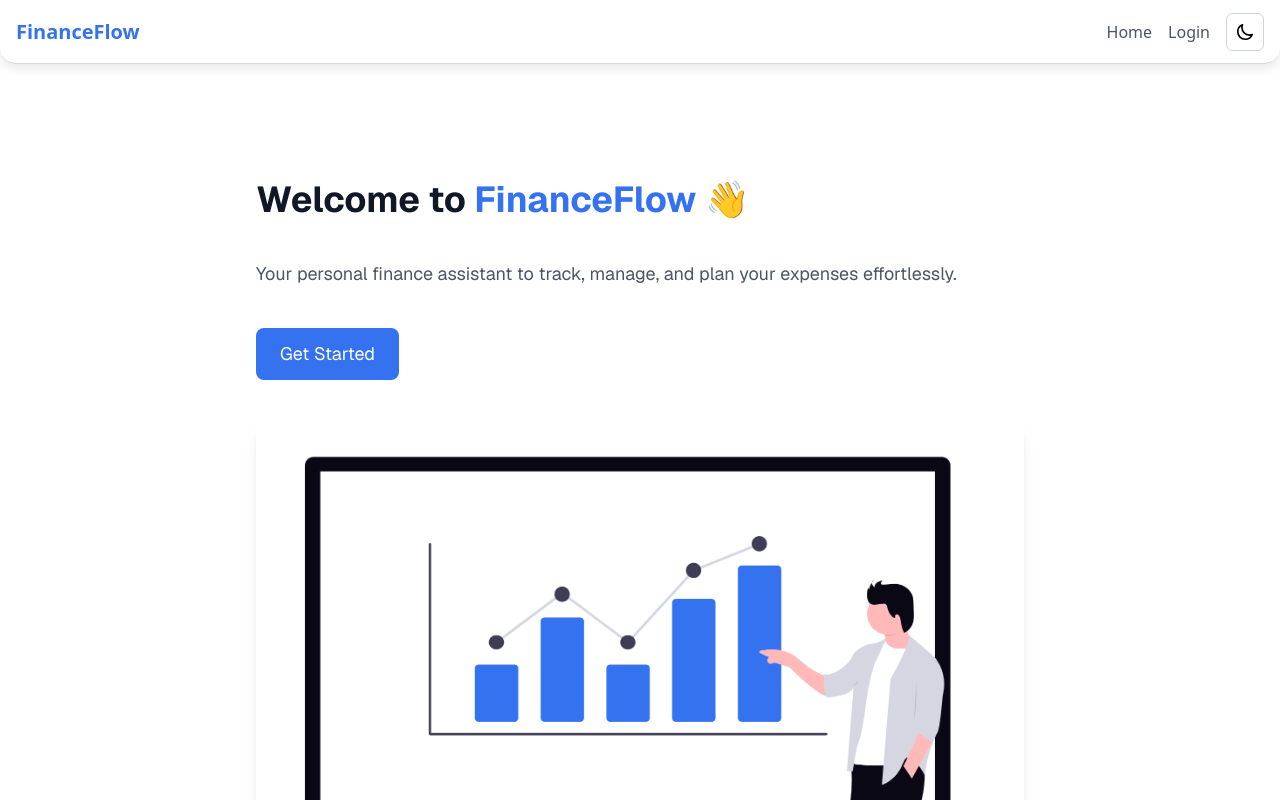
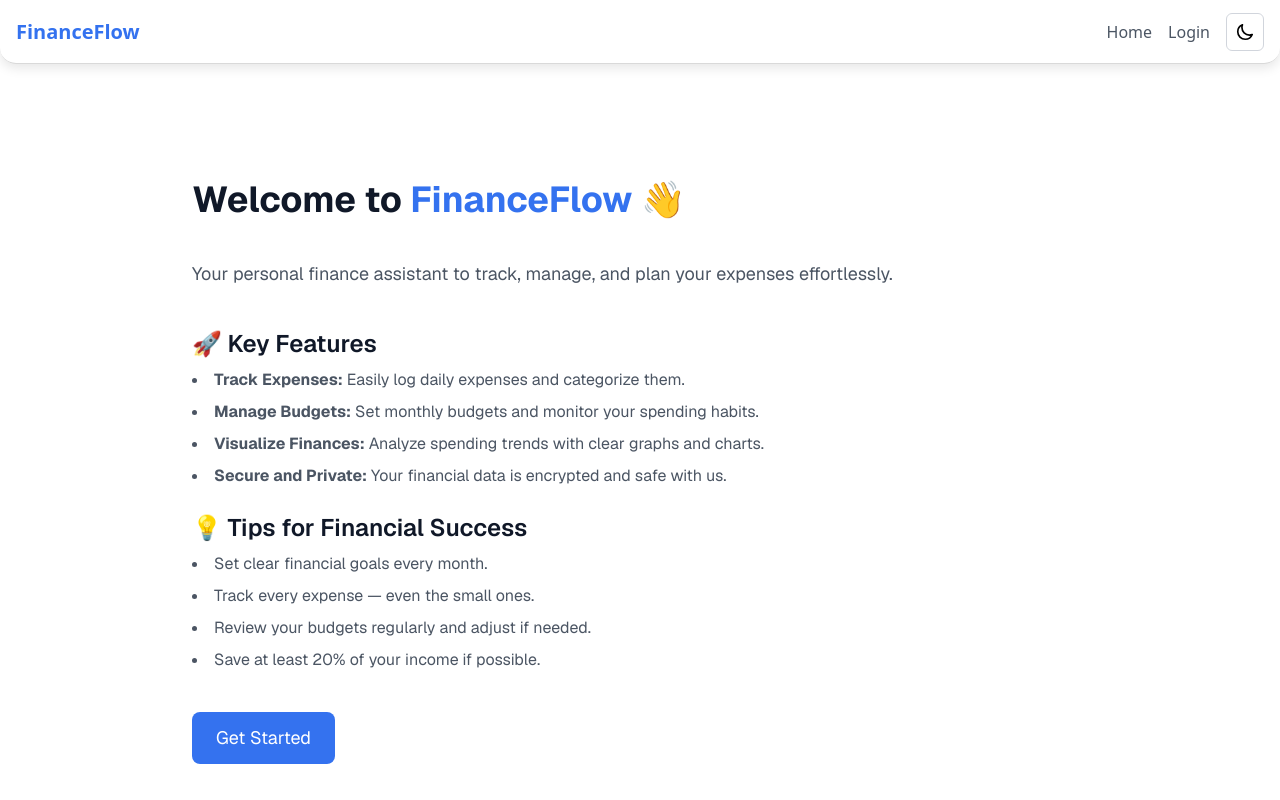
Before and after one commit to KrashAS/financeflow-web, a Next.js app: page / in a window 1280 px wide. Shown: the top 800 px of the page. Built offline with nearby package versions, Linux system fonts and the light colour scheme; no server answers.

Commit message:
changed layout in home

```diff
--- a/app/page.tsx
+++ b/app/page.tsx
@@ -1,11 +1,11 @@
+import Footer from '@/components/layout/Footer';
 import Image from 'next/image';
 import Link from 'next/link';
 
 export default function Home() {
     return (
         <div className="grid grid-rows-[20px_1fr_80px] items-center justify-items-center min-h-[calc(100vh-4rem)] p-8 pb-8 gap-16 sm:p-8 font-[family-name:var(--font-geist-sans)] bg-white text-gray-900 dark:bg-gray-900 dark:text-white">
-
-            <main className="flex flex-col gap-8 sm:gap-10 row-start-2 items-center sm:items-start max-w-3xl text-center sm:text-left">
+            <main className="flex flex-col gap-8 sm:gap-10 row-start-2 items-center sm:items-start max-w-4xl text-center sm:text-left">
                 <h1 className="text-4xl font-bold">
                     Welcome to <span className="text-[var(--color-brand)] dark:text-[var(--color-dark-brand)]">FinanceFlow</span> 👋
                 </h1>
@@ -14,6 +14,28 @@ export default function Home() {
                     Your personal finance assistant to track, manage, and plan your expenses effortlessly.
                 </p>
 
+                <section className="flex flex-col gap-6">
+                    <div>
+                        <h2 className="text-2xl font-semibold mb-2">🚀 Key Features</h2>
+                        <ul className="list-disc list-inside space-y-2 text-[var(--color-text-gray)] dark:text-[var(--color-dark-text-gray)]">
+                            <li><strong>Track Expenses:</strong> Easily log daily expenses and categorize them.</li>
+                            <li><strong>Manage Budgets:</strong> Set monthly budgets and monitor your spending habits.</li>
+                            <li><strong>Visualize Finances:</strong> Analyze spending trends with clear graphs and charts.</li>
+                            <li><strong>Secure and Private:</strong> Your financial data is encrypted and safe with us.</li>
+                        </ul>
+                    </div>
+
+                    <div>
+                        <h2 className="text-2xl font-semibold mb-2">💡 Tips for Financial Success</h2>
+                        <ul className="list-disc list-inside space-y-2 text-[var(--color-text-gray)] dark:text-[var(--color-dark-text-gray)]">
+                            <li>Set clear financial goals every month.</li>
+                            <li>Track every expense — even the small ones.</li>
+                            <li>Review your budgets regularly and adjust if needed.</li>
+                            <li>Save at least 20% of your income if possible.</li>
+                        </ul>
+                    </div>
+                </section>
+
                 <Link
                     href="/dashboard"
                     className="px-6 py-3 bg-[var(--color-btn-primary)] text-white text-lg rounded-lg hover:bg-[var(--color-btn-primary-hover)] transition dark:bg-[var(--color-dark-btn-primary)] dark:hover:bg-[var(--color-dark-btn-primary-hover)]"
@@ -21,7 +43,7 @@ export default function Home() {
                     Get Started
                 </Link>
 
-                <div className="w-full">
+                <div className="w-full mt-8">
                     <Image
                         src="/images/finance.png"
                         alt="FinanceFlow App Preview"
@@ -32,10 +54,7 @@ export default function Home() {
                     />
                 </div>
             </main>
-
-            <footer className="row-start-3 text-sm text-gray-400 dark:text-gray-500 text-center">
-                © {new Date().getFullYear()} FinanceFlow. All rights reserved.
-            </footer>
+            <Footer />
         </div>
     );
 }
--- /dev/null
+++ b/components/layout/Footer.tsx
@@ -0,0 +1,10 @@
+
+const Footer = () => {
+    return (
+        <footer className="row-start-3 text-sm text-gray-400 dark:text-gray-500 text-center">
+            © {new Date().getFullYear()} FinanceFlow. All rights reserved.
+        </footer>
+    )
+}
+
+export default Footer
--- a/components/layout/Header.tsx
+++ b/components/layout/Header.tsx
@@ -2,7 +2,7 @@
 
 import { signOut, useSession } from 'next-auth/react';
 import Link from 'next/link';
-import { usePathname } from 'next/navigation';
+import { usePathname, useRouter } from 'next/navigation';
 import { useEffect, useState } from 'react';
 import { Button } from '../ui/buttons/Button';
 import { ThemeToggle } from '../ui/ThemeToggle';
@@ -12,9 +12,11 @@ export default function Header() {
     const { data: session } = useSession();
     const [isSidebarCollapsed, setIsSidebarCollapsed] = useState(true);
     const pathname = usePathname();
+    const router = useRouter();
 
-    const handleLogout = () => {
-        signOut({ callbackUrl: '/auth/login' });
+    const handleLogout = async () => {
+        await signOut({ redirect: false });
+        router.push('/auth/login');
     };
 
     useEffect(() => {
```
